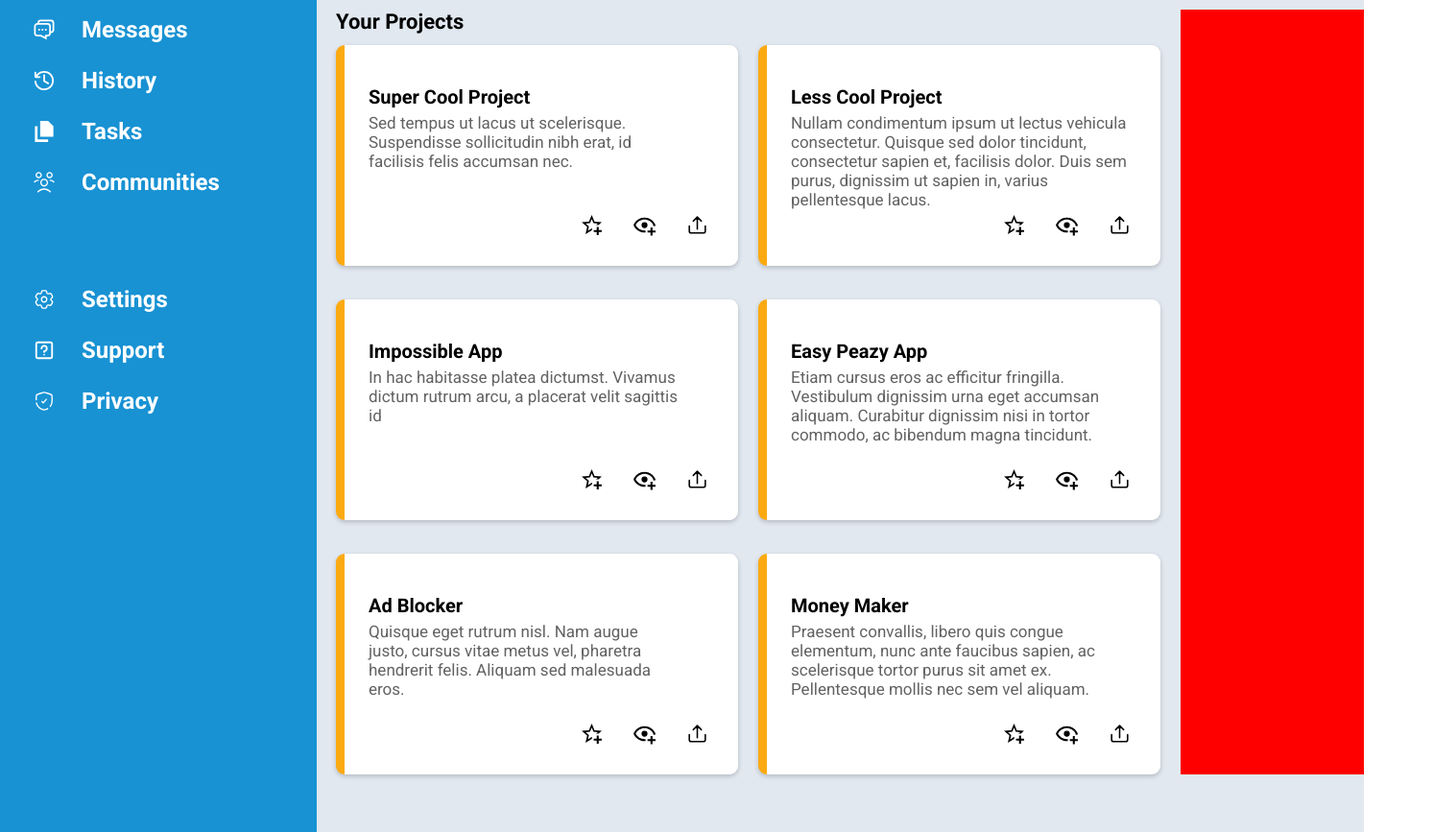
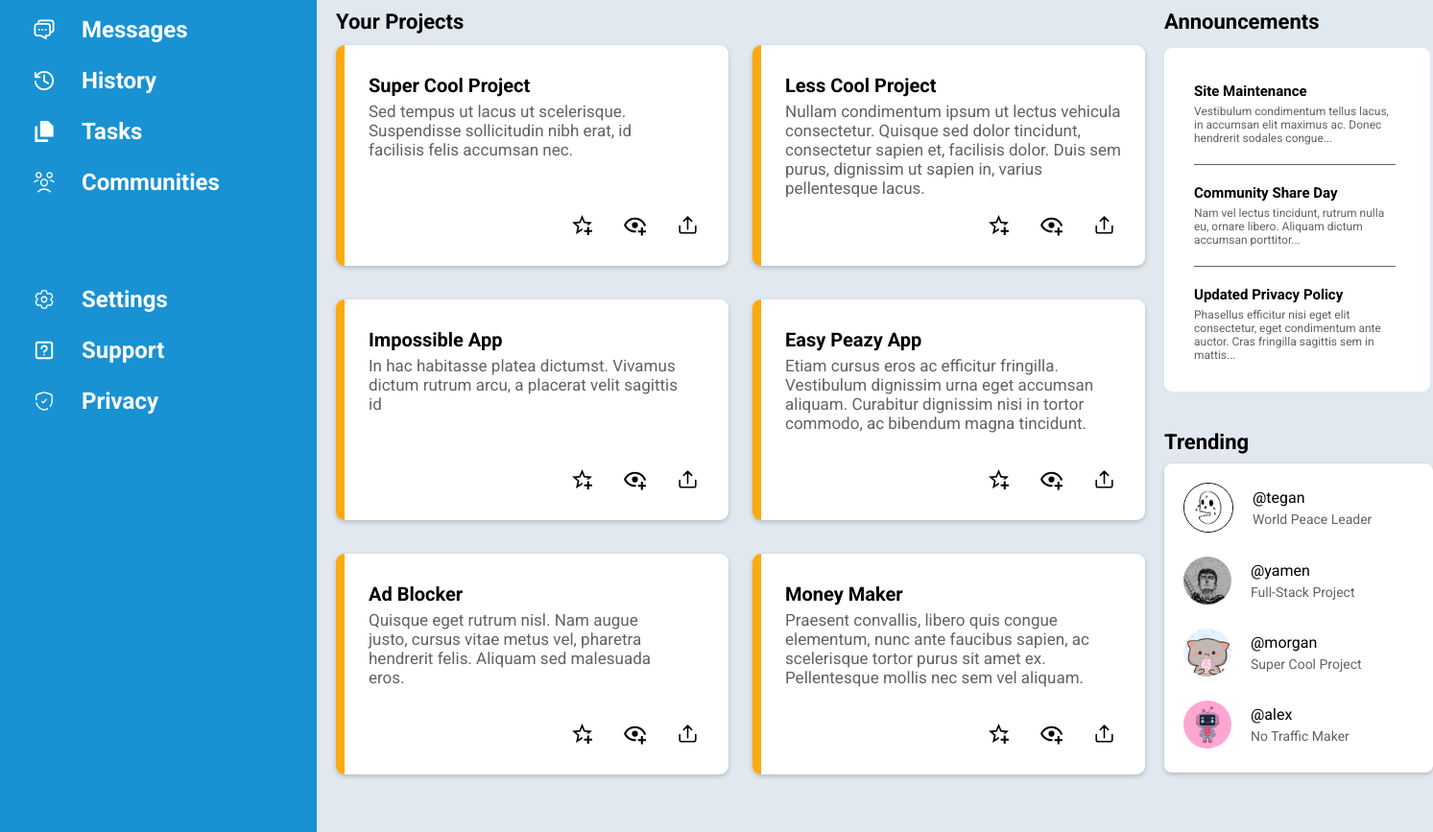
Before and after one commit to Yamen-M/admin-dashboard, a plain HTML site: page index.html in a window 1280 px wide. Shown: the part 218-1085 px from the top of the page at 96% size, 1493 px wide, since content can reach past the window. Drawn offline with Linux system fonts and the light colour scheme.

Commit message:
side-content comlpeted!

```diff
--- a/index.html
+++ b/index.html
@@ -83,7 +83,7 @@
         </div>
         <div class="content">
             <div class="mainContent">
-                <p class="mainContent-title">Your Projects</p>
+                <p class="content-title">Your Projects</p>
                 <div class="mainContent-projects">
                     <div class="project">
                         <div class="project-text">
@@ -154,7 +154,56 @@
                 </div>
             </div>
             <div class="sideContent">
-
+                <div class="sideContent-1">
+                    <p class="content-title">Announcements</p>
+                    <div class="sideContent-elements">
+                        <div class="announcement-detail">
+                            <p class="announcement-title">Site Maintenance</p>
+                            <p class="announcement-text">Vestibulum condimentum tellus lacus, in accumsan elit maximus ac. Donec hendrerit sodales congue...</p>
+                        </div>
+                         <div class="announcement-detail">
+                            <p class="announcement-title">Community Share Day</p>
+                            <p class="announcement-text">Nam vel lectus tincidunt, rutrum nulla eu, ornare libero. Aliquam dictum accumsan porttitor...</p>
+                        </div>
+                         <div class="announcement-detail">
+                            <p class="announcement-title">Updated Privacy Policy</p>
+                            <p class="announcement-text announcement-text-final">Phasellus efficitur nisi eget elit consectetur, eget condimentum ante auctor. Cras fringilla sagittis sem in mattis...</p>
+                        </div>
+                    </div>
+                </div>
+                <div class="sideContent-2">
+                    <p class="content-title">Trending</p>
+                    <div class="trending-container">
+                        <div class="trending-topic">
+                            <img class="trend-picture special-pic" src="images/trend1.jpeg" alt="trending-topic">
+                            <div class="trend-info">
+                                <p class="trend-title">@tegan</p>
+                                <p class="trend-text">World Peace Leader</p>
+                            </div>
+                        </div>
+                        <div class="trending-topic">
+                            <img class="trend-picture" src="images/trend2.jpeg" alt="trending-topic">
+                            <div class="trend-info">
+                                <p class="trend-title">@yamen</p>
+                                <p class="trend-text">Full-Stack Project</p>
+                            </div>
+                        </div>
+                        <div class="trending-topic">
+                            <img class="trend-picture" src="images/cat-profile.jpg" alt="trending-topic">
+                            <div class="trend-info">
+                                <p class="trend-title">@morgan</p>
+                                <p class="trend-text">Super Cool Project</p>
+                            </div>
+                        </div>
+                         <div class="trending-topic">
+                            <img class="trend-picture" src="images/trend3.jpeg" alt="trending-topic">
+                            <div class="trend-info">
+                                <p class="trend-title">@alex</p>
+                                <p class="trend-text">No Traffic Maker</p>
+                            </div>
+                        </div>
+                    </div>
+                </div>
             </div>
         </div>
 
--- a/style.css
+++ b/style.css
@@ -108,7 +108,7 @@ p{
     padding-left: 50px;
     display: grid;
     grid-template-columns: 1fr 1fr;
-    gap: 120px
+    gap: 85px
 }
 
 .searchBar{
@@ -149,7 +149,7 @@ input{
     align-items: center;
     padding-top: 25px;
     padding-left: 50px;
-    gap: 250px;
+    gap: 210px;
 }
 
 .welcome-user{
@@ -177,7 +177,7 @@ input{
 .right-actions{
     display: flex;
     padding-top: 5px;
-    padding-left: 32px;
+    padding-left: 24px;
     gap: 30px;
 }
 .header-buttons{
@@ -199,7 +199,8 @@ input{
     background-color: #e1e8f0;
     grid-row: 2/3;
     display: grid;
-    grid-template-columns: 900px 1fr;
+    grid-template-columns: auto 1fr;
+    column-gap: 20px;
     padding-top: 35px;
     padding-bottom: 60px;
 }
@@ -210,7 +211,7 @@ input{
     grid-template-rows: auto 1fr;
     gap: 12px;
 }
-.mainContent-title{
+.content-title{
     font-size: 22px;
     font-weight: 550;
 }
@@ -218,6 +219,7 @@ input{
     display: grid;
     grid-template-columns: auto auto;
     grid-template-rows: auto auto auto;
+    column-gap: 25px;
     row-gap: 35px;
 }
 .project{
@@ -225,7 +227,7 @@ input{
     border-radius: 9px;
     box-shadow: 0 2px 5px rgba(0, 0, 0, 0.2);
     background-color: white;
-    width: 410px;
+    width: 400px;
     height: 230px;
     display: grid;
     grid-template-rows: 1fr 1fr;
@@ -236,7 +238,7 @@ input{
     justify-self: start;
     align-self: center;
     padding-left: 25px;
-    padding-top: 42px;
+    padding-top: 30px;
     display: grid;
     grid-template-rows: auto auto;
     gap: 5px;
@@ -267,7 +269,99 @@ input{
     height: 25px;
 }
 
+
 .sideContent{
     grid-column: 2/3;
-    background-color: red;
 }
+
+.sideContent-1{
+    display: grid;
+    grid-template-rows: auto auto;
+    gap: 15px;
+}
+
+.sideContent-elements{
+    padding-top: 35px;
+    padding-left: 30px;
+    padding-bottom: 10px;
+    background-color: white;
+    display: flex;
+    flex-direction: column;
+    border: 1px solid white;
+    border-radius: 8px;
+    width: 245px;
+    gap: 20px;
+}
+
+.annoncement-details{
+    display: grid;
+    grid-template-rows: auto auto;
+    justify-self: flex-end;
+}
+.announcement-title{
+    font-weight: 700;
+    font-size: 15px;
+    padding-bottom: 5px;
+}
+.announcement-text{
+    color: #626262;
+    width: 210px;
+    font-size: 12px;
+    padding-bottom: 20px;
+    border-bottom: 1px solid #626262;
+}
+.announcement-text-final{
+    border-bottom: none;
+}
+
+
+.special-pic{
+    border: 1px solid black;
+}
+.trend-picture{
+    height: 50px;
+    width: 50px;
+    border-radius: 50px;
+}
+
+.sideContent-2{
+    padding-top: 40px;
+    display: grid;
+    grid-template-rows: auto auto;
+    gap: 10px;
+}
+
+.trending-container{
+    padding-top: 20px;
+    padding-left: 20px;
+    display: grid;
+    grid-template-rows: auto auto auto auto;
+    gap: 25px;
+    background-color: white;
+    border-radius: 8px;
+    width: 260px;
+    padding-bottom: 25px;
+    box-shadow: 0 2px 5px rgba(0, 0, 0, 0.2);
+}
+
+.trending-topic{
+    display: flex;
+    gap: 20px;
+    align-items: center;
+}
+
+.trend-info{
+    display: flex;
+    flex-direction: column;
+    gap: 5px;
+}
+
+.trend-title{
+    font-size: 16px;
+    color: black;
+}
+
+.trend-text{
+    font-size: 14px;
+    color: #626262;
+}
```
Also changed, not shown: images/trend1.jpeg (added), images/trend2.jpeg (added), images/trend3.jpeg (added).
